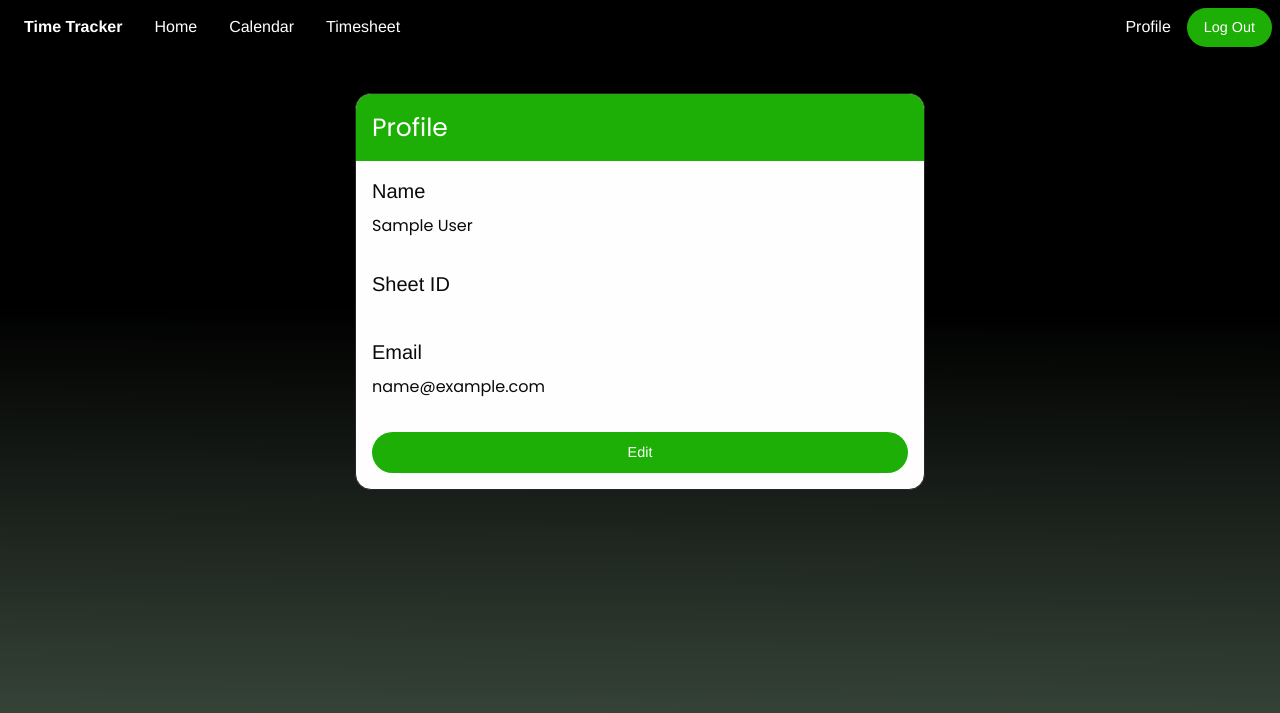
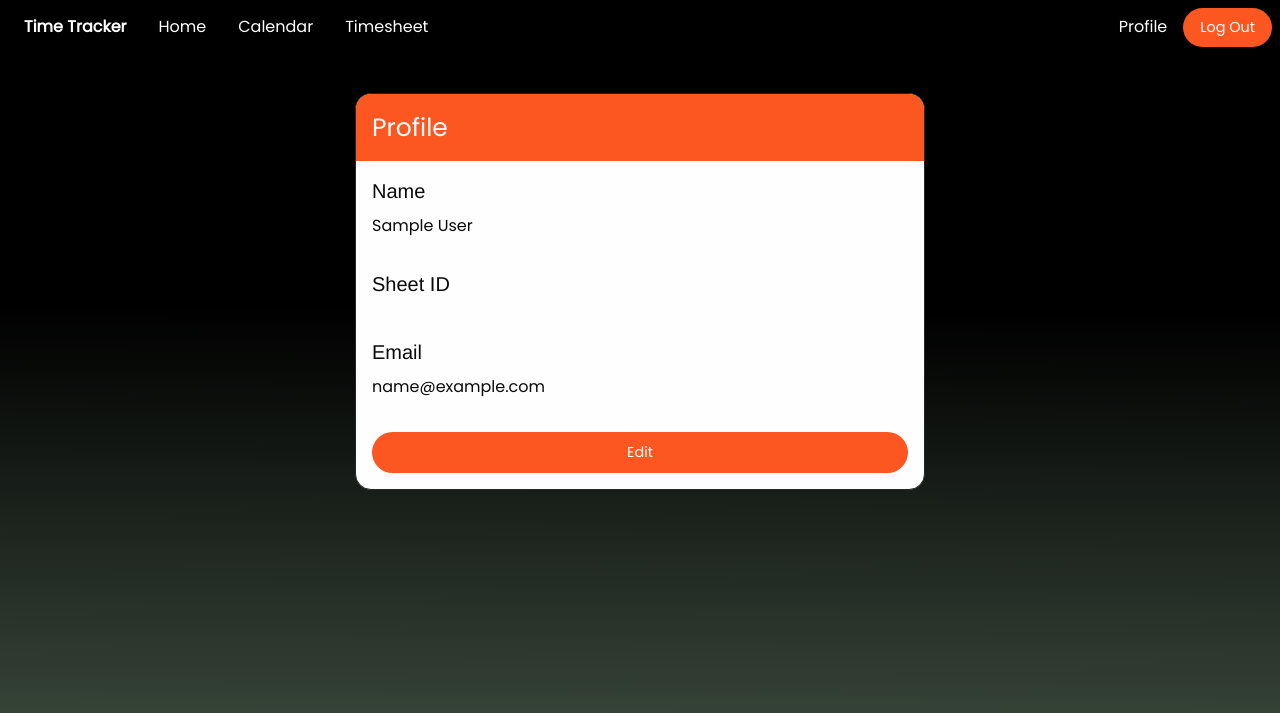
Before and after one commit to Pactionly/TimeTracker, a Django app: page /profile/ in a window 1280 px wide. Shown: the top 713 px of the page. Run offline with Django 3.2, Linux system fonts and the light colour scheme; the visitor is signed in with stand-in values (Sample User, id 1); some libraries are stand-ins or nearby versions.

Commit message:
Switched liatrio green to red

```diff
--- a/TimeTracker/myapp/static/css/app.css
+++ b/TimeTracker/myapp/static/css/app.css
@@ -1,4 +1,4 @@
-//Dropdown menu features obtained from https://www.w3schools.com/howto/tryit.asp?filename=tryhow_css_js_dropdown_hover
+/* // Dropdown menu features obtained from https://www.w3schools.com/howto/tryit.asp?filename=tryhow_css_js_dropdown_hover */
 body {
   background-color: #262626;
   font-family: 'Poppins', sans-serif;
@@ -23,24 +23,24 @@ a {
 
 .button {
   color: #FFFFFF;
-  background-color: #1daf06;
+  background-color: #fc5621;
   border-radius: 20em;
 }
 
 .button:hover {
-  background-color: #1daf06;
+  background-color: #fc5621;
   opacity: 0.8;
 }
 
 .button:focus {
   color: #FFFFFF;
-  background-color: #1daf06;
+  background-color: #fc5621;
   border-radius: 20em;
 }
 
 .button.expanded {
   color: #FFFFFF;
-  background-color: #1daf06;
+  background-color: #fc5621;
   border-radius: 20em;
 }
 
@@ -60,7 +60,7 @@ a {
 }
 
 .card-divider {
-  background-color: #1daf06;
+  background-color: #fc5621;
 }
 
 .top-bar {
```
